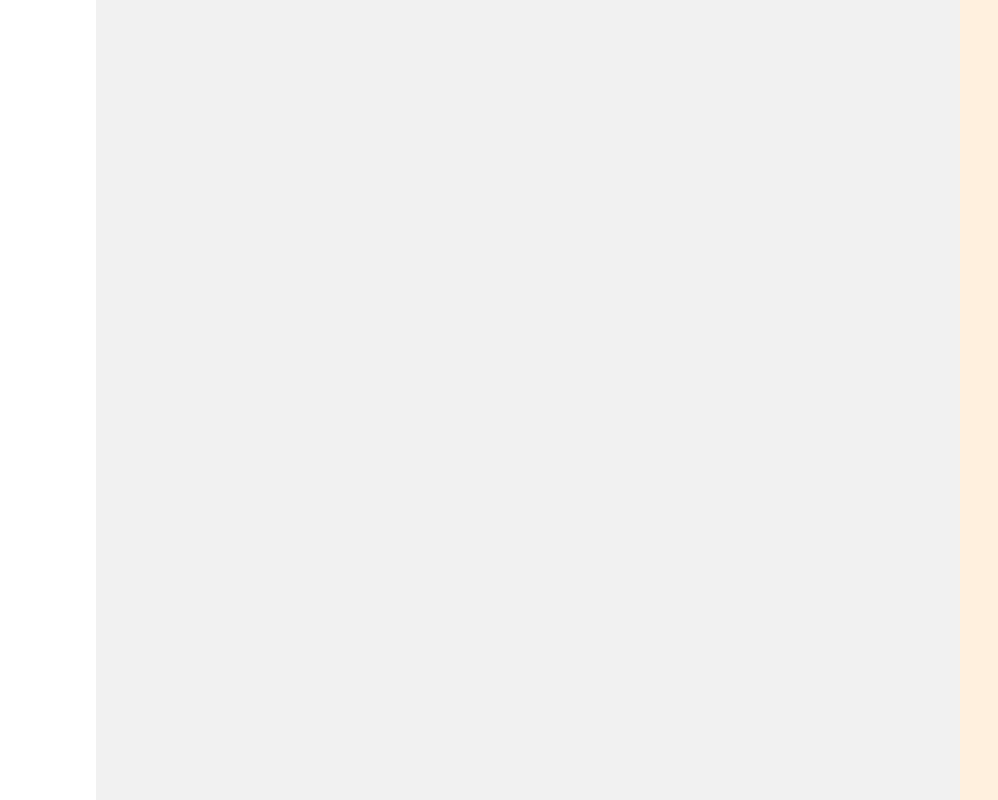
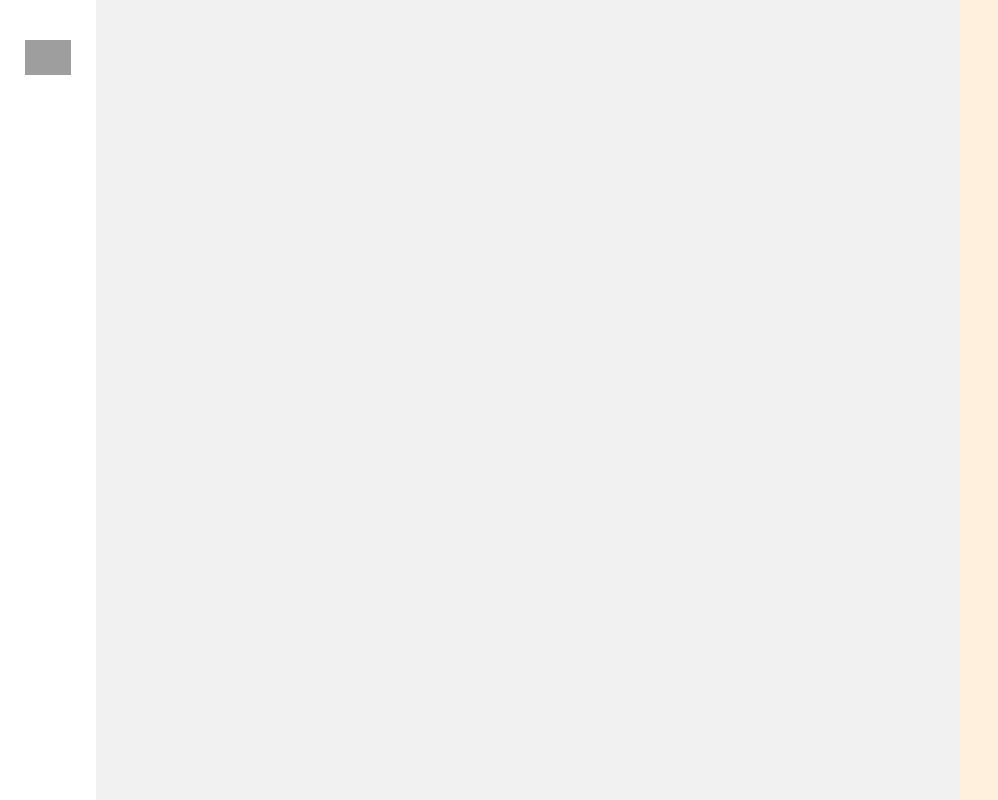
Before and after one commit to joao-pedrozo/shoppingify-client, a Next.js app: page / in a window 1280 px wide. Shown: the whole page, without its empty margins (0-998 px from the left). Built offline with nearby package versions, Linux system fonts and the light colour scheme; grey boxes are pictures that could not be loaded.

Commit message:
feat: create projectlogo component

```diff
--- /dev/null
+++ b/src/components/ProjectLogo/index.tsx
@@ -0,0 +1,14 @@
+import { Box, Image } from '@chakra-ui/react';
+
+export const ProjectLogo = () => {
+  return (
+    <Box w="46px" h="46px" cursor="pointer">
+      <Image
+        alt="ShoppingiFy Logo"
+        src="https://i.imgur.com/iQgBXbj.png"
+        draggable="false"
+        objectFit="cover"
+      />
+    </Box>
+  );
+};
--- a/src/components/SideBar/index.tsx
+++ b/src/components/SideBar/index.tsx
@@ -1,3 +1,17 @@
 import { Flex } from '@chakra-ui/react';
+import { ProjectLogo } from '@/components/ProjectLogo';
 
-export const SideBar = () => <Flex bg="white" width="24" h="full" />;
+export const SideBar = () => {
+  return (
+    <Flex
+      bg="white"
+      width="24"
+      h="full"
+      justify="center"
+      alignItems="space-between"
+      py="10"
+    >
+      <ProjectLogo />
+    </Flex>
+  );
+};
```
